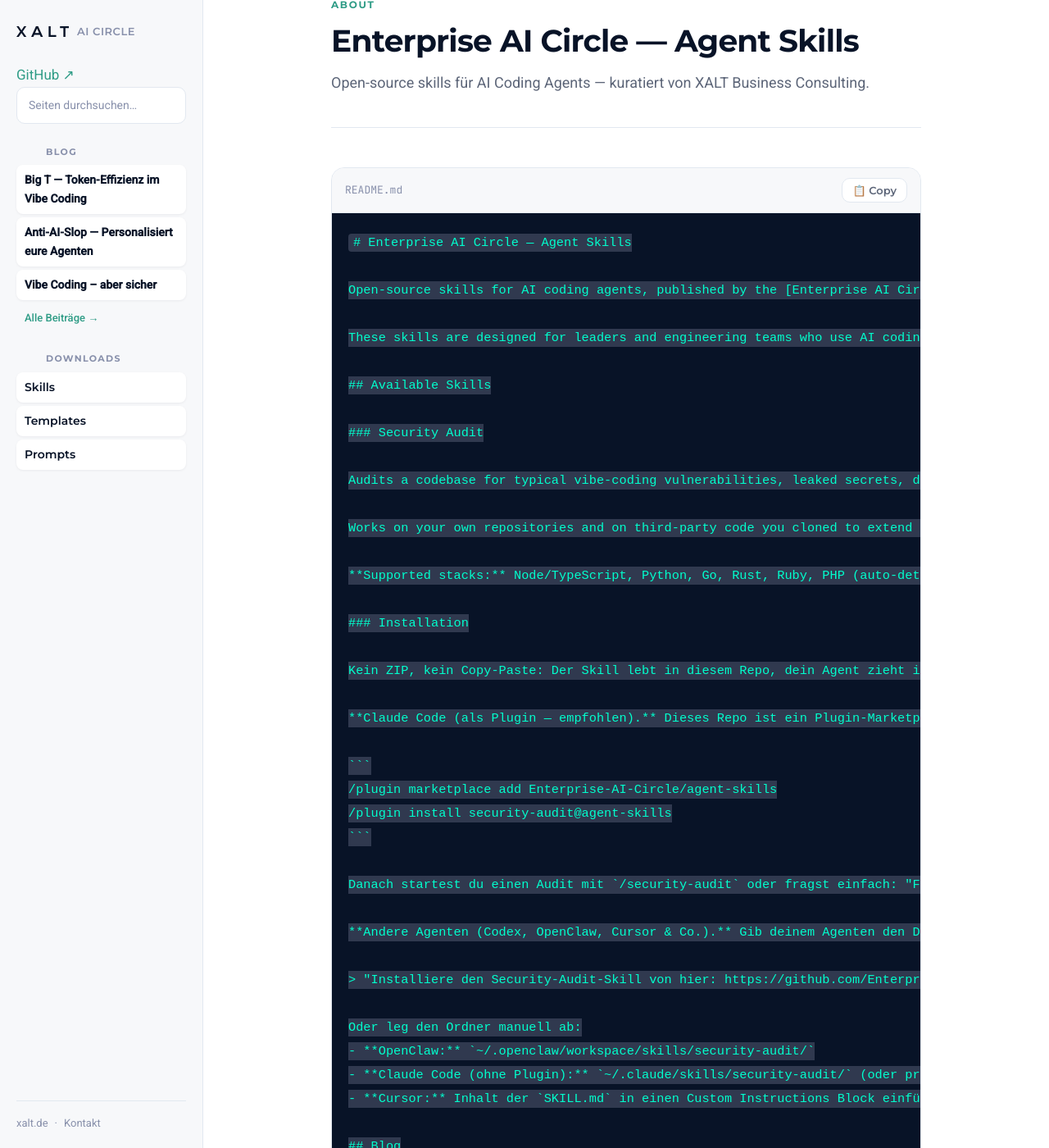
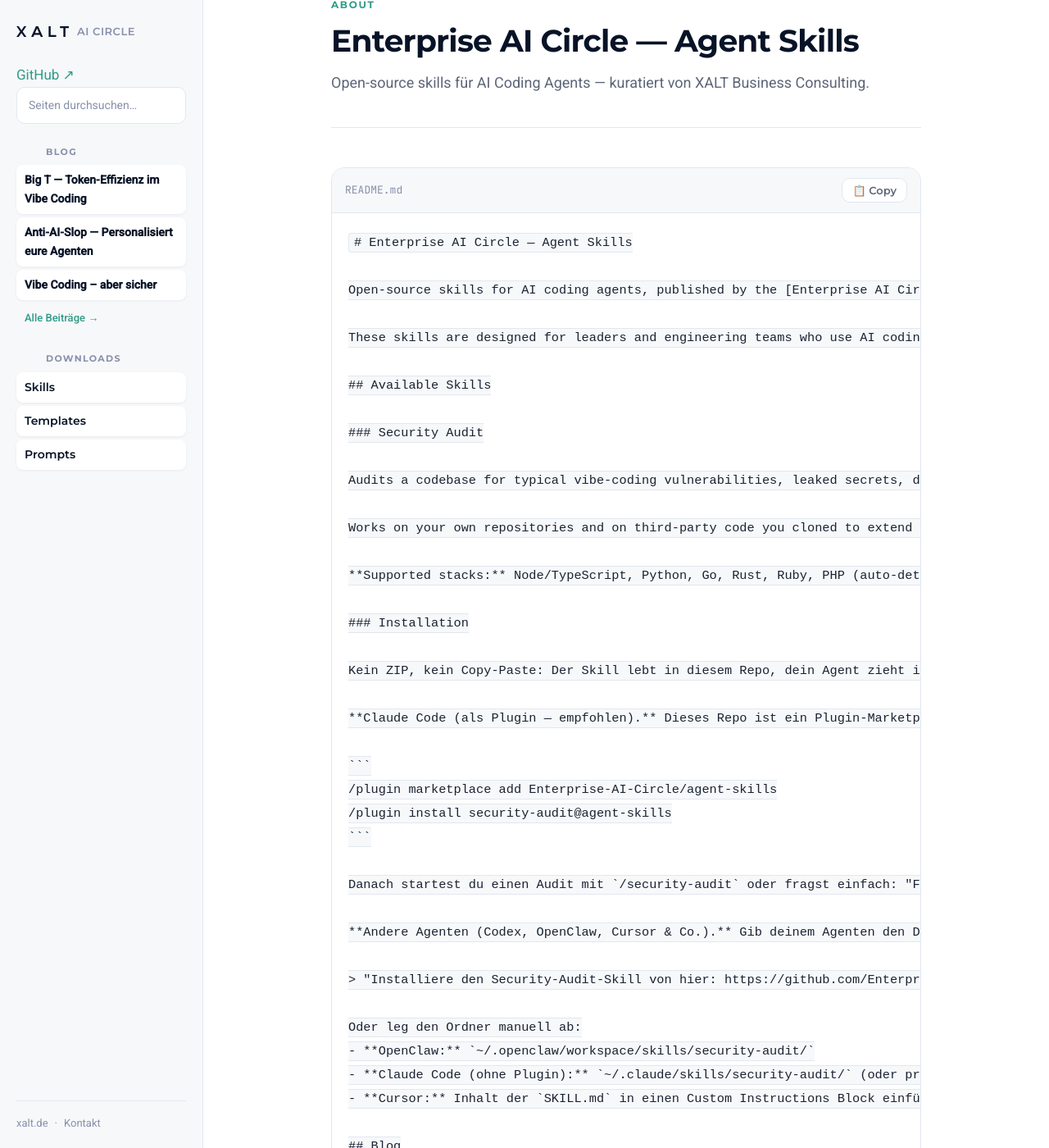
Before and after one commit to Enterprise-AI-Circle/agent-skills, a Jekyll site: the page built from docs/README.html, in a window 1280 px wide and 1400 px high, scrolled down 288 px. Shown: the whole window at 82% size. Built offline with Jekyll 4.4.1, drawn with Linux system fonts in a browser that asks for light colours.

Commit message:
fix: white bg preview with dark text

```diff
--- a/assets/css/main.css
+++ b/assets/css/main.css
@@ -549,45 +549,51 @@
 .preview-content {
   margin: 0;
   padding: 20px;
-  background: var(--primary-100);
+  background: var(--white);
   font-family: var(--font-mono);
   font-size: var(--text-sm);
   line-height: 1.7;
-  color: var(--primary-200);
+  color: var(--text-100);
 }
 
 .preview-content h2,
 .preview-content h3,
 .preview-content h4 {
-  color: var(--accent-100);
+  color: var(--primary-100);
   font-family: var(--font-heading);
 }
 
 .preview-content h2 {
-  border-bottom: 1px solid var(--primary-200);
+  border-bottom: 1px solid var(--line);
   padding-bottom: 8px;
 }
 
 .preview-content code {
-  background: var(--primary-200);
-  color: var(--accent-100);
+  background: var(--bg-100);
+  color: var(--text-100);
   padding: 2px 6px;
   border-radius: 4px;
+  border: 1px solid var(--line);
   font-size: 0.9em;
 }
 
 .preview-content pre {
   background: var(--primary-100);
-  border: 1px solid var(--primary-200);
+  border: 1px solid var(--line);
   border-radius: var(--radius);
   padding: 16px;
   overflow-x: auto;
+  color: #d8e4f0;
+  font-family: var(--font-mono);
+  font-size: var(--text-meta);
+  line-height: 1.6;
 }
 
 .preview-content pre code {
   background: none;
   padding: 0;
-  color: var(--primary-200);
+  color: inherit;
+  font-size: inherit;
 }
 
 .preview-content ul,
@@ -596,27 +602,28 @@
 }
 
 .preview-content li {
-  color: var(--primary-200);
+  color: var(--text-100);
 }
 
 .preview-content a {
-  color: var(--accent-100);
+  color: var(--accent-200);
   text-decoration: underline;
 }
 
 .preview-content blockquote {
   border-left: 3px solid var(--accent-200);
   padding-left: 16px;
-  color: var(--primary-200);
+  color: var(--text-200);
   font-style: italic;
 }
 
 .preview-content p {
-  color: var(--primary-200);
+  color: var(--text-100);
 }
 
 .preview-content strong {
-  color: var(--accent-100);
+  color: var(--primary-100);
+  font-weight: 600;
 }
 .preview-content.prose > :first-child { margin-top: 0; }
 .preview-content.prose > :last-child { margin-bottom: 0; }
```
